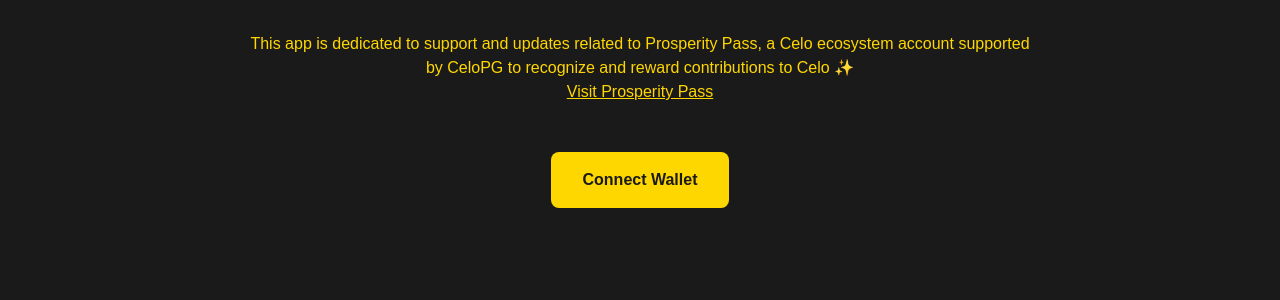
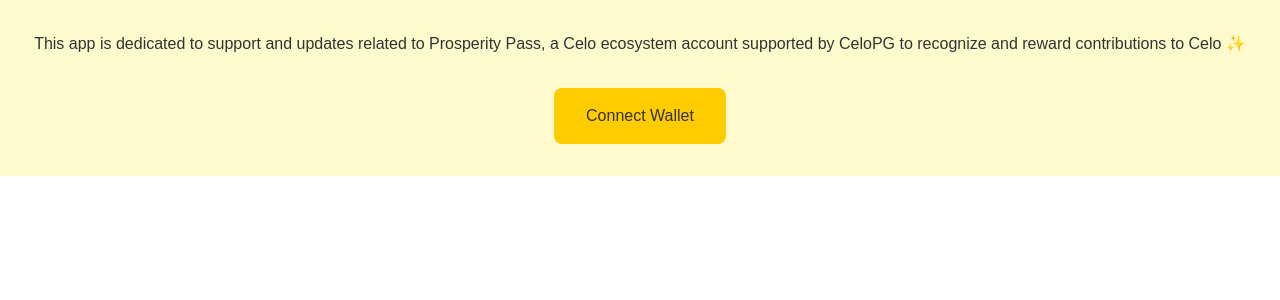
Before and after one commit to 777sss333vvv/prosperity-pass, a Next.js app: page / in a window 1280 px wide. Shown: the top 300 px of the page. Built offline with nearby package versions, Linux system fonts and the light colour scheme.

Commit message:
Fix SSR issue and client-side wallet connect

```diff
--- a/app/page.tsx
+++ b/app/page.tsx
@@ -1,36 +1,52 @@
-'use client';
+'use client'; // Включаем client-side rendering для этого компонента
 
-import React, { useState } from 'react';
+import React, { useState, useEffect } from 'react';
 import Web3 from 'web3';
 
 export default function HomePage() {
   const [account, setAccount] = useState<string | null>(null);
-  const web3 = (window as any).ethereum ? new Web3((window as any).ethereum) : null;
+  const [web3, setWeb3] = useState<Web3 | null>(null);
+
+  // Подключение к Wallet только на клиенте
+  useEffect(() => {
+    if (typeof window !== 'undefined' && (window as any).ethereum) {
+      const web3Instance = new Web3((window as any).ethereum);
+      setWeb3(web3Instance);
+    }
+  }, []);
 
   const connectWallet = async () => {
-    if (!web3) return alert('Metamask not detected');
+    if (web3 && (window as any).ethereum) {
       try {
         const accounts = await (window as any).ethereum.request({ method: 'eth_requestAccounts' });
         setAccount(accounts[0]);
         alert(`Wallet connected: ${accounts[0]}`);
-    } catch (err) {
-      console.error(err);
+      } catch (error) {
+        console.error(error);
         alert('Failed to connect wallet');
+      }
+    } else {
+      alert('Please install MetaMask or another Ethereum wallet');
     }
   };
 
-  const donate = async (amount: number) => {
-    if (!web3 || !account) return alert('Please connect your wallet first');
-    const proceed = confirm(`Are you sure you want to donate ${amount} CELO?`);
-    if (!proceed) return;
-
+  const donate = async (amountCelo: number) => {
+    if (!web3 || !account) {
+      alert('Please connect your wallet first');
+      return;
+    }
     try {
-      await web3.eth.sendTransaction({
+      await (window as any).ethereum.request({
+        method: 'eth_sendTransaction',
+        params: [
+          {
             from: account,
             to: '0x31DB887337778319761330f79E4699a3f9A5F6c3',
-        value: web3.utils.toWei(amount.toString(), 'ether'),
+            value: web3.utils.toHex(web3.utils.toWei(amountCelo.toString(), 'ether')),
+          },
+        ],
       });
-      alert(`Thank you for donating ${amount} CELO!`);
+      alert(`Thank you for donating ${amountCelo} CELO!`);
     } catch (err) {
       console.error(err);
       alert('Transaction failed');
@@ -38,86 +54,50 @@ export default function HomePage() {
   };
 
   return (
-    <div style={containerStyle}>
-      <h1 style={headerStyle}>
-        This app is dedicated to support and updates related to Prosperity Pass, a Celo ecosystem account supported by CeloPG to recognize and reward contributions to Celo ✨
-        <br />
-        <a href="https://pass.celopg.eco/welcome" target="_blank" style={linkStyle}>
-          Visit Prosperity Pass
-        </a>
-      </h1>
-
-      {!account && (
-        <div style={walletContainerStyle}>
-          <button onClick={connectWallet} style={buttonStyle}>
+    <div style={{ padding: '2rem', fontFamily: 'sans-serif', textAlign: 'center', backgroundColor: '#fffacd', color: '#333' }}>
+      <h1>This app is dedicated to support and updates related to Prosperity Pass, a Celo ecosystem account supported by CeloPG to recognize and reward contributions to Celo ✨</h1>
+      {!account ? (
+        <button
+          onClick={connectWallet}
+          style={{
+            marginTop: '2rem',
+            padding: '1rem 2rem',
+            fontSize: '1rem',
+            backgroundColor: '#ffcc00',
+            border: 'none',
+            borderRadius: '8px',
+            cursor: 'pointer',
+          }}
+          onMouseEnter={(e) => (e.currentTarget.style.backgroundColor = '#e6b800')}
+          onMouseLeave={(e) => (e.currentTarget.style.backgroundColor = '#ffcc00')}
+        >
           Connect Wallet
         </button>
+      ) : (
+        <div>
+          <p>Connected Wallet: {account}</p>
+          <div style={{ marginTop: '1rem', display: 'flex', justifyContent: 'center', gap: '1rem' }}>
+            {[0.1, 1, 5].map((amount) => (
+              <button
+                key={amount}
+                onClick={() => donate(amount)}
+                style={{
+                  padding: '1rem 2rem',
+                  fontSize: '1rem',
+                  backgroundColor: '#ffcc00',
+                  border: 'none',
+                  borderRadius: '8px',
+                  cursor: 'pointer',
+                }}
+                onMouseEnter={(e) => (e.currentTarget.style.backgroundColor = '#e6b800')}
+                onMouseLeave={(e) => (e.currentTarget.style.backgroundColor = '#ffcc00')}
+              >
+                Donate {amount} CELO
+              </button>
+            ))}
           </div>
-      )}
-
-      {account && (
-        <div style={donateContainerStyle}>
-          <button onClick={() => donate(0.1)} style={buttonStyle}>Donate 0.1 CELO</button>
-          <button onClick={() => donate(1)} style={buttonStyle}>Donate 1 CELO</button>
-          <button onClick={() => donate(5)} style={buttonStyle}>Donate 5 CELO</button>
         </div>
       )}
     </div>
   );
 }
-
-// Стили
-const containerStyle: React.CSSProperties = {
-  backgroundColor: '#1a1a1a',
-  color: '#FFD700',
-  minHeight: '100vh',
-  padding: '2rem',
-  fontFamily: 'Arial, sans-serif',
-  display: 'flex',
-  flexDirection: 'column',
-  alignItems: 'center',
-};
-
-const headerStyle: React.CSSProperties = {
-  textAlign: 'center',
-  maxWidth: '800px',
-  marginBottom: '3rem',
-  lineHeight: '1.5',
-};
-
-const linkStyle: React.CSSProperties = {
-  color: '#FFD700',
-  textDecoration: 'underline',
-};
-
-const walletContainerStyle: React.CSSProperties = {
-  textAlign: 'center',
-  marginBottom: '2rem',
-};
-
-const donateContainerStyle: React.CSSProperties = {
-  display: 'flex',
-  gap: '1rem',
-  justifyContent: 'center',
-};
-
-const buttonStyle: React.CSSProperties = {
-  padding: '1rem 2rem',
-  backgroundColor: '#FFD700',
-  color: '#1a1a1a',
-  border: 'none',
-  borderRadius: '8px',
-  cursor: 'pointer',
-  fontWeight: 'bold',
-  transition: 'all 0.2s ease',
-  fontSize: '1rem',
-};
-
-// Hover эффект через inline стили с помощью onMouseOver / onMouseOut
-// Можно сделать через CSS, но для простоты оставим inline
-(buttonStyle as any).onMouseOver = function(this: HTMLButtonElement) {
-  this.style.backgroundColor = '#e6c200';
-};
-(buttonStyle as any).onMouseOut = function(this: HTMLButtonElement) {
-  this.style.backgroundColor = '#FFD700';
-};
```
Lines whose indentation alone changed are shown as unchanged.
